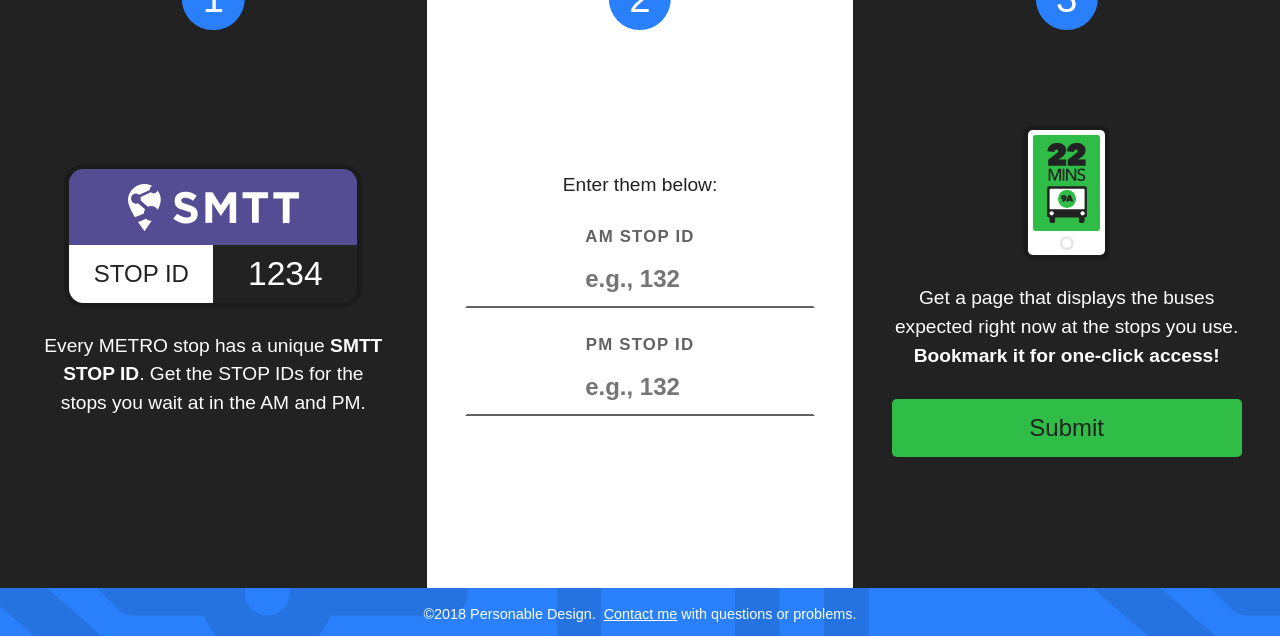
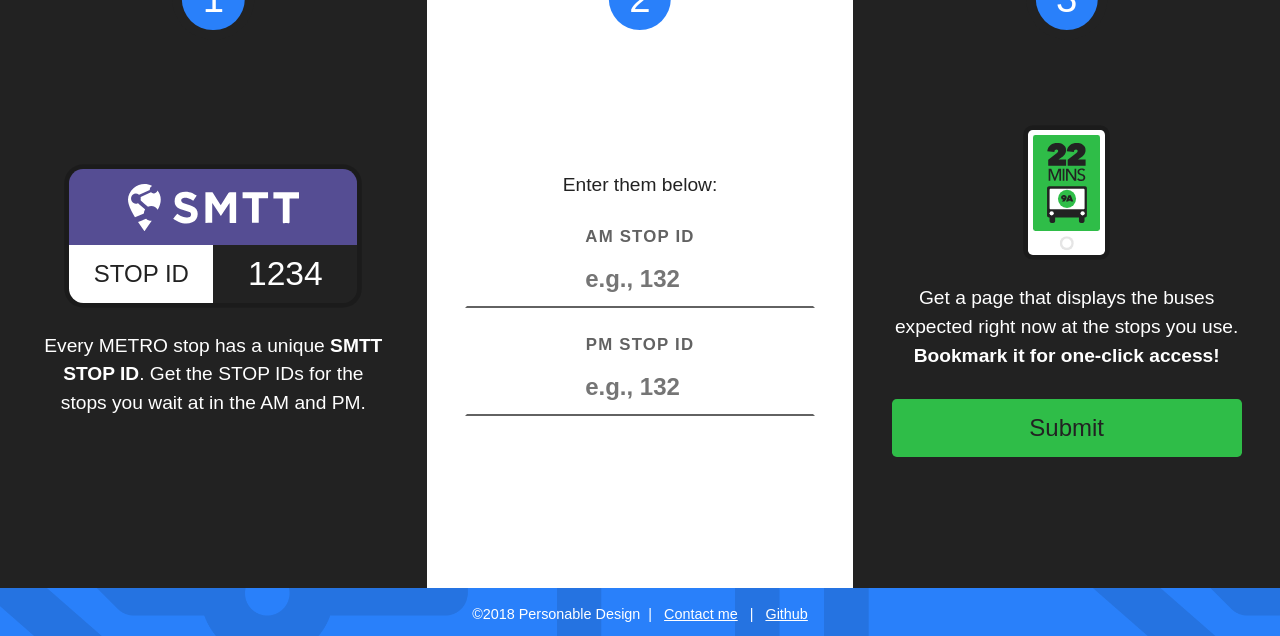
Before and after one commit to personable/minimal-metro, a PHP site: page / in a window 1280 px wide. Shown: the part 164-800 px from the top of the page. Run offline with PHP 8.4, Linux system fonts and the light colour scheme.

Commit message:
Add Github URL to footer

```diff
--- a/index.php
+++ b/index.php
@@ -73,8 +73,10 @@
     </ol>
   </form>
   <footer class="onboarding__footer">
-    &copy;<?php echo date("Y"); ?> Personable Design.&nbsp;&nbsp;<a class="link--light" href="m&#97;ilto&#58;c&#37;6&#56;r&#105;s&#64;pe&#37;72so&#110;a&#37;62led&#101;s&#105;&#103;%6E&#46;co&#37;&#54;D">Contact me</a>&nbsp;with questions or problems.
+    &copy;<?php echo date("Y"); ?> Personable Design&nbsp;&nbsp;|&nbsp;&nbsp;
+    <a class="link--light" href="m&#97;ilto&#58;c&#37;6&#56;r&#105;s&#64;pe&#37;72so&#110;a&#37;62led&#101;s&#105;&#103;%6E&#46;co&#37;&#54;D">Contact me</a>
+    &nbsp;&nbsp;|&nbsp;&nbsp;
+    <a class="link--light" href="https://github.com/personable/minimal-metro">Github</a>
   </footer>
-
 </body>
 </html>
--- a/stop.php
+++ b/stop.php
@@ -33,8 +33,10 @@
     </div>
   </form>
   <footer class="onboarding__footer">
-    &copy;<?php echo date("Y"); ?> Personable Design.&nbsp;&nbsp;<a class="link--light" href="m&#97;ilto&#58;c&#37;6&#56;r&#105;s&#64;pe&#37;72so&#110;a&#37;62led&#101;s&#105;&#103;%6E&#46;co&#37;&#54;D">Contact me</a>&nbsp;with questions or problems.
+    &copy;<?php echo date("Y"); ?> Personable Design&nbsp;&nbsp;|&nbsp;&nbsp;
+    <a class="link--light" href="m&#97;ilto&#58;c&#37;6&#56;r&#105;s&#64;pe&#37;72so&#110;a&#37;62led&#101;s&#105;&#103;%6E&#46;co&#37;&#54;D">Contact me</a>
+    &nbsp;&nbsp;|&nbsp;&nbsp;
+    <a class="link--light" href="https://github.com/personable/minimal-metro">Github</a>
   </footer>
-
 </body>
 </html>
```
